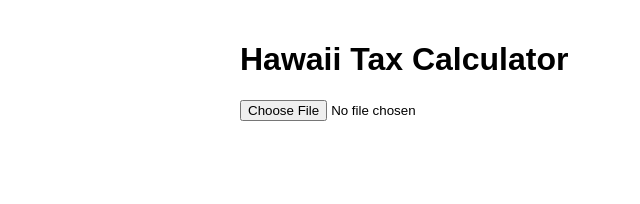
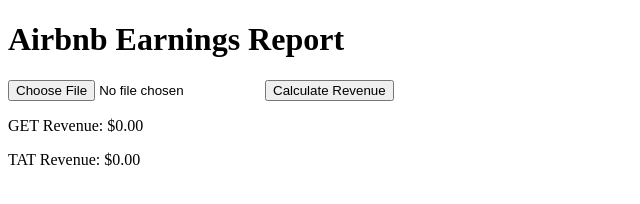
Before and after one commit to sameershenai/hawaii-airbnb-tax, a plain HTML site: page index.html in a window 1280 px wide. Shown: the whole page, without its empty margins (0-640 px from the left). Drawn offline with nearby package versions, Linux system fonts and the light colour scheme.

Commit message:
Update index.html

```diff
--- a/index.html
+++ b/index.html
@@ -3,61 +3,47 @@
 <head>
     <meta charset="UTF-8">
     <meta name="viewport" content="width=device-width, initial-scale=1.0">
-    <title>Hawaii Tax Calculator</title>
-    <script src="https://cdnjs.cloudflare.com/ajax/libs/PapaParse/5.3.0/papaparse.min.js"></script>
-    <style>
-        body {
-            font-family: Arial, sans-serif;
-            max-width: 800px;
-            margin: 0 auto;
-            padding: 20px;
-        }
-        #results {
-            margin-top: 20px;
-            font-weight: bold;
-        }
-    </style>
-</head>
-<body>
-    <h1>Hawaii Tax Calculator</h1>
-    <input type="file" id="csvFile" accept=".csv">
-    <div id="results"></div>
+    <title>Airbnb Earnings Report</title>
+    <script>
+        function calculateRevenue() {
+            const fileInput = document.getElementById('fileInput');
+            const file = fileInput.files[0];
+            const reader = new FileReader();
 
-    <script>
-        document.getElementById('csvFile').addEventListener('change', handleFileSelect, false);
+            reader.onload = function(event) {
+                const data = event.target.result;
+                const rows = data.split('\n').slice(1);
 
-        function handleFileSelect(event) {
-            const file = event.target.files[0];
+                let getRevenue = 0;
+                let tatRevenue = 0;
 
-            Papa.parse(file, {
-                complete: function(results) {
-                    calculateTaxes(results.data);
-                }
-            });
-        }
+                rows.forEach(row => {
+                    const columns = row.split(',');
+                    if (columns.length > 1) {
+                        const reservation = parseFloat(columns[13]) || 0;
+                        const guestTaxes = parseFloat(columns[19]) || 0;
+                        const cleaningFees = parseFloat(columns[18]) || 0;
 
-        function calculateTaxes(data) {
-            let getTotalRevenue = 0;
-            let tatTotalRevenue = 0;
-            let cleaningFees = 0;
-
-            data.forEach(row => {
-                if (row[2] === 'Reservation') {
-                    getTotalRevenue += parseFloat(row[12]) || 0;
-                    tatTotalRevenue += parseFloat(row[12]) || 0;
-                    cleaningFees += parseFloat(row[17]) || 0;
-                } else if (row[2] === 'Pass Through Tot') {
-                    getTotalRevenue += parseFloat(row[12]) || 0;
+                        getRevenue += reservation + guestTaxes + cleaningFees;
+                        tatRevenue += reservation + cleaningFees;
                     }
                 });
 
-            tatTotalRevenue -= cleaningFees;
+                document.getElementById('getRevenue').innerText = `GET Revenue: $${getRevenue.toFixed(2)}`;
+                document.getElementById('tatRevenue').innerText = `TAT Revenue: $${tatRevenue.toFixed(2)}`;
+            };
 
-            document.getElementById('results').innerHTML = `
-                GET Total Revenue: $${getTotalRevenue.toFixed(2)}<br>
-                TAT Total Revenue: $${tatTotalRevenue.toFixed(2)}
-            `;
+            reader.readAsText(file);
         }
     </script>
+</head>
+<body>
+    <h1>Airbnb Earnings Report</h1>
+    <input type="file" id="fileInput" accept=".csv">
+    <button onclick="calculateRevenue()">Calculate Revenue</button>
+    <div id="results">
+        <p id="getRevenue">GET Revenue: $0.00</p>
+        <p id="tatRevenue">TAT Revenue: $0.00</p>
+    </div>
 </body>
 </html>
```
Lines whose indentation alone changed are shown as unchanged.
